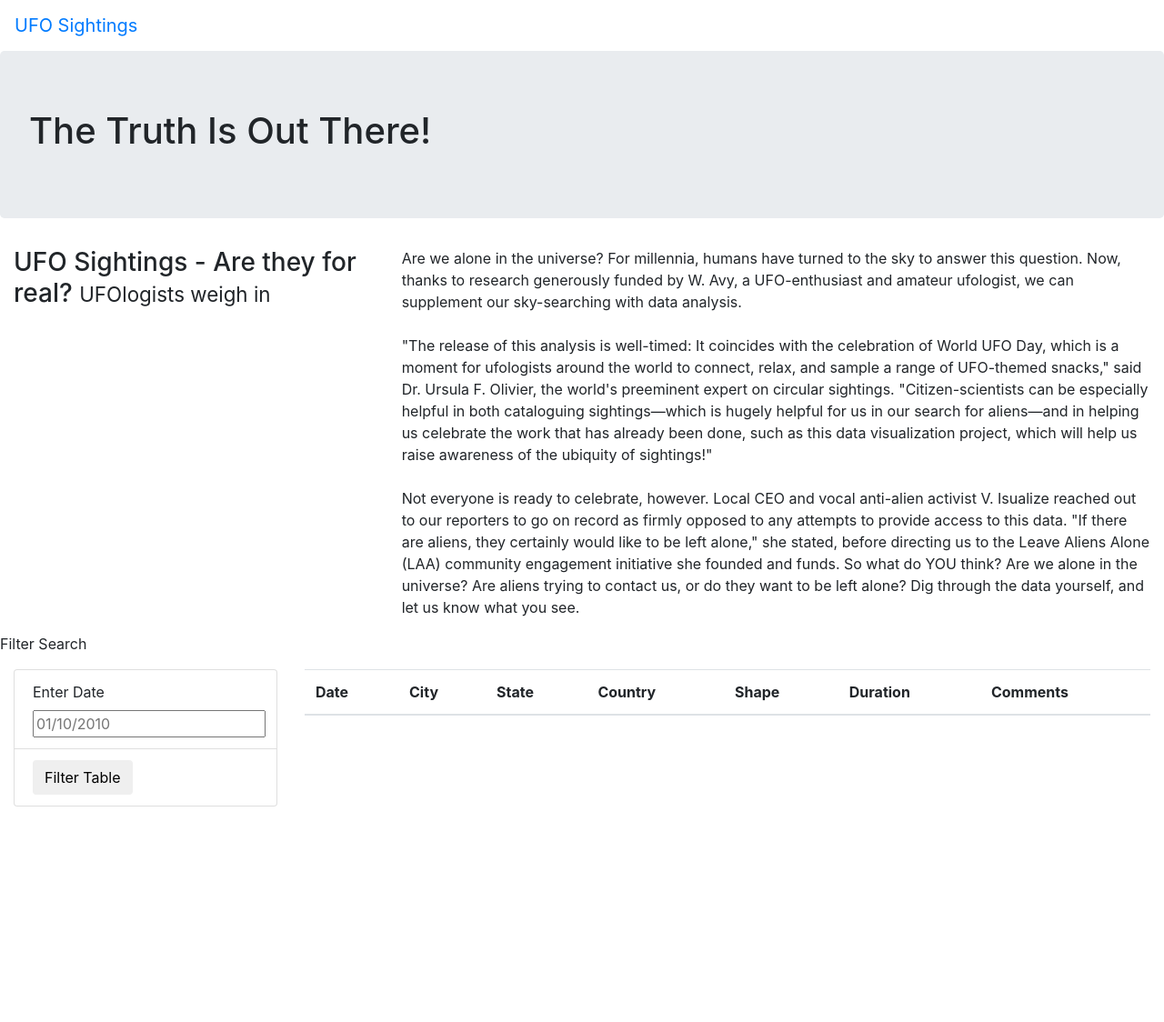
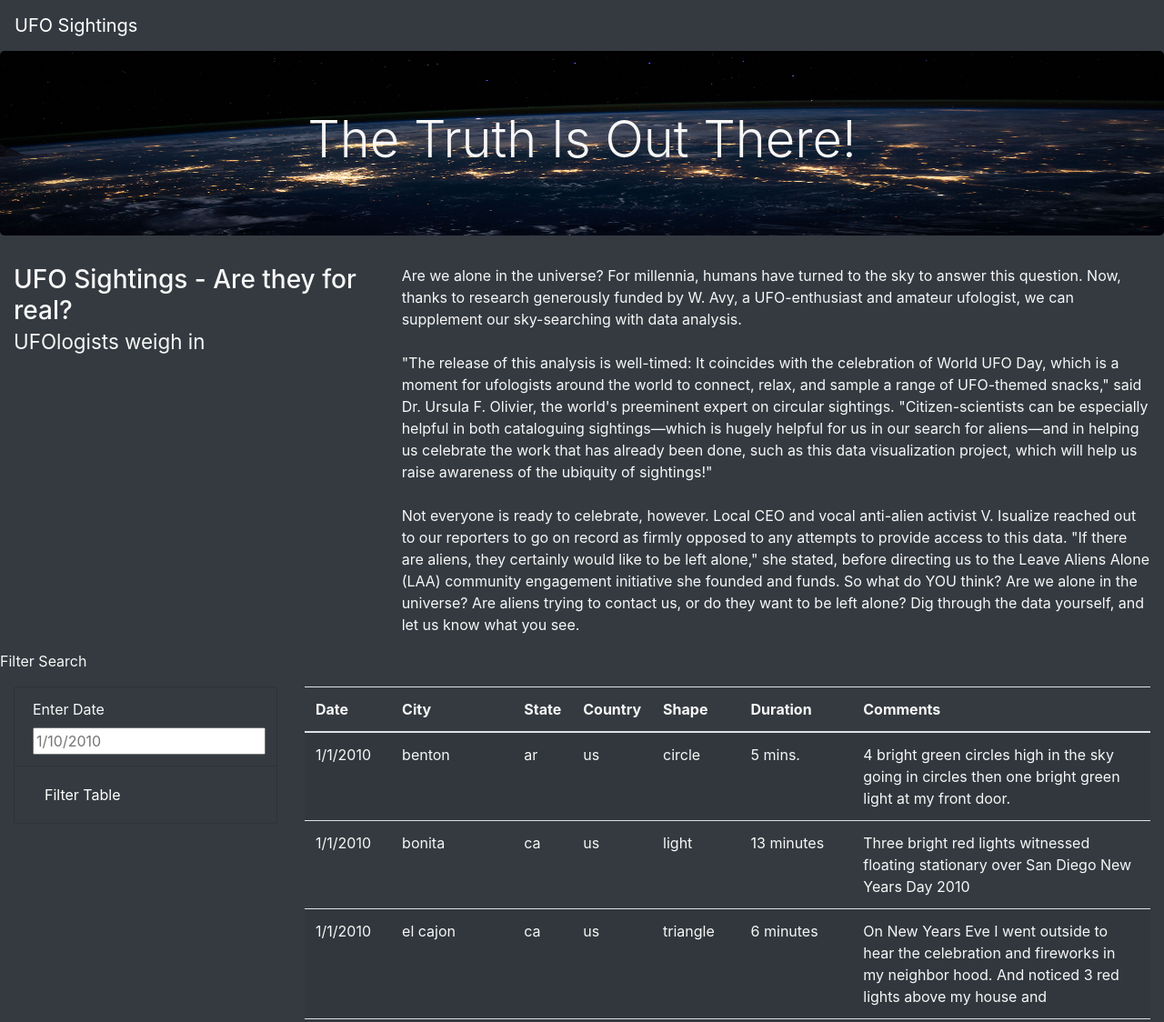
Before and after one commit to mrneuenschwander/UFOs, a plain HTML site: page index.html in a window 1280 px wide. Shown: the top 1124 px of the page at 91% size. Before the commit the page ends 887 px from the top, so only its background shows below. Drawn offline with nearby package versions, Linux system fonts and the light colour scheme.

Commit message:
lorge update to repo
- modified input box display
- readded scripts
- module complete

```diff
--- a/index.html
+++ b/index.html
@@ -4,8 +4,9 @@
     <meta charset="UTF-8">
     <meta http-equiv="X-UA-Compatible" content="chrome">
     <meta name="viewport" content="width=device-width, initial-scale=1.0">
-    <script src="https://d3js.org/d3.v5.min.js"></script>
-    <title>UFO Finder</title>
+    <title>
+        UFO Finder
+    </title>
     <link
       rel="stylesheet"
       href="https://maxcdn.bootstrapcdn.com/bootstrap/4.0.0/css/bootstrap.min.css"
@@ -14,18 +15,27 @@
     />
     <link rel="stylesheet" href="static/css/style.css">
 </head>
-<body>
+<body class="bg-dark">
     <div class="wrapper">
-        <nav class="navbar navbar-expand-lg">
-            <a class="navbar-brand" href="index.html">UFO Sightings</a>
+        <nav class="navbar navbar-dark bg-dark navbar-expand-lg">
+            <a class="navbar-brand" href="index.html">
+                UFO Sightings
+            </a>
         </nav>
         <div class="jumbotron">
-            <h1>The Truth Is Out There!</h1>
+            <h1 class="display-4">
+                The Truth Is Out There!
+            </h1>
         </div>
         <div class="container-fluid">
             <div class="row">
                 <div class="col-md-4">
-                    <h3>UFO Sightings - Are they for real? <small>UFOlogists weigh in</small></h3>
+                    <h3>
+                        UFO Sightings - Are they for real?<br>
+                        <small>
+                            UFOlogists weigh in
+                        </small>
+                    </h3>
                 </div>
                 <div class="col-md-8">
                     <p>
@@ -38,19 +48,25 @@
                 </div>
             </div>
         </div>
-        <form>
-            <p>Filter Search</p>
+        <form class="bg-dark">
+            <p>
+                Filter Search
+            </p>
         </form>
         <div class="container-fluid">
             <div class="row">
               <div class="col-md-3">
-            <ul class="list-group">
-                <li class="list-group-item">
-                    <label for="date">Enter Date</label>
-                    <input type="text" placeholder="01/10/2010" id="datetime"/>
+            <ul class="list-group bg-dark">
+                <li class="list-group-item bg-dark">
+                    <label for="date">
+                        Enter Date
+                    </label>
+                    <input type="text" placeholder="1/10/2010" id="datetime"/>
                 </li>
-                <li class="list-group-item">
-                    <button id="filter-btn" type="button" class="btn btn-default">Filter Table</button>
+                <li class="list-group-item bg-dark">
+                    <button id="filter-btn" type="button" class="btn btn-dark">
+                        Filter Table
+                    </button>
                 </li>
             </ul>
               </div>
@@ -73,8 +89,8 @@
             </div>
         </div>
     </div>
-
-    <!-- <script src="static/js/data.js"></script>
-    <script src="static/js/alienApp.js"></script> -->
+    <script src="https://cdnjs.cloudflare.com/ajax/libs/d3/4.12.0/d3.js"></script>
+    <script src="static/js/data.js"></script>
+    <script src="static/js/alienApp.js"></script>
 </body>
 </html>
--- a/static/css/style.css
+++ b/static/css/style.css
@@ -0,0 +1,9 @@
+body {
+
+    color: #f7f7f7;
+  }
+.jumbotron {
+    background-image: url("../images/nasa.jpg");
+    background-size: 100% 100%;
+    text-align: center;
+}
```
Also changed, not shown: static/images/nasa.jpg (added).
